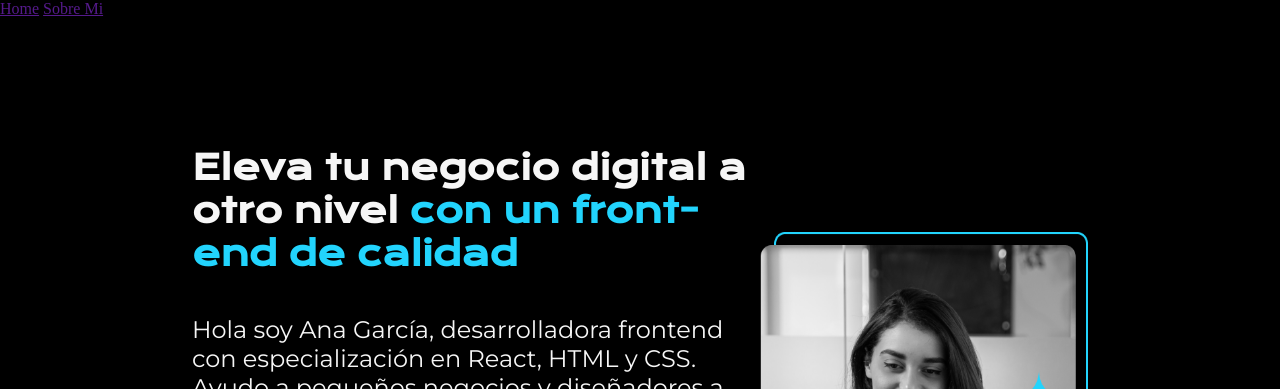
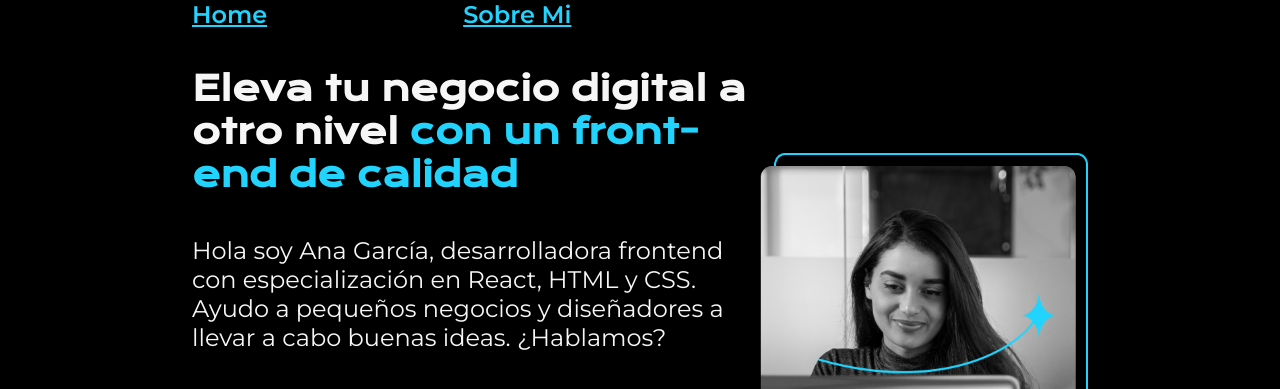
Before and after one commit to NelsonMarquezRomero/HTML_y_CSS_1_-Alura, a plain HTML site: page index.html in a window 1280 px wide. Shown: the top 389 px of the page. Drawn offline with nearby package versions, Linux system fonts and the light colour scheme.

Commit message:
Giving styles to header

```diff
--- a/style.css
+++ b/style.css
@@ -4,20 +4,34 @@
     padding:0;
     margin: 0;
 }
+
 body {
     background-color: #000000;
     color: #f6f6f6;
     box-sizing: border-box;
 }
 
-.titulo-destaque {
-    color:#22d4fd;
+.header {
+
+}
+
+.header__menu {
+    display: flex;
+    gap: 80px;
+}
+
+.header__menu__link {
+    font-family: "Montserrat", sans-serif;
+    font-size: 24px;
+    font-weight: 600;
+    color: #22d4fd;
+    padding: 2% 0% 0% 15%;
 }
 
 .presentacion{
     display: flex;
     align-items: center;
-    margin: 10% 15%;
+    padding: 3% 15%;
     justify-content: space-between;
 }
 
@@ -32,6 +46,10 @@ body {
 .presentacion__contenido__titulo {
     font-size: 34px;
     font-family: "Krona One", sans-serif;
+}
+
+.titulo-destaque {
+    color:#22d4fd;
 }
 
 .presentacion__contenido__parrafo {
```
